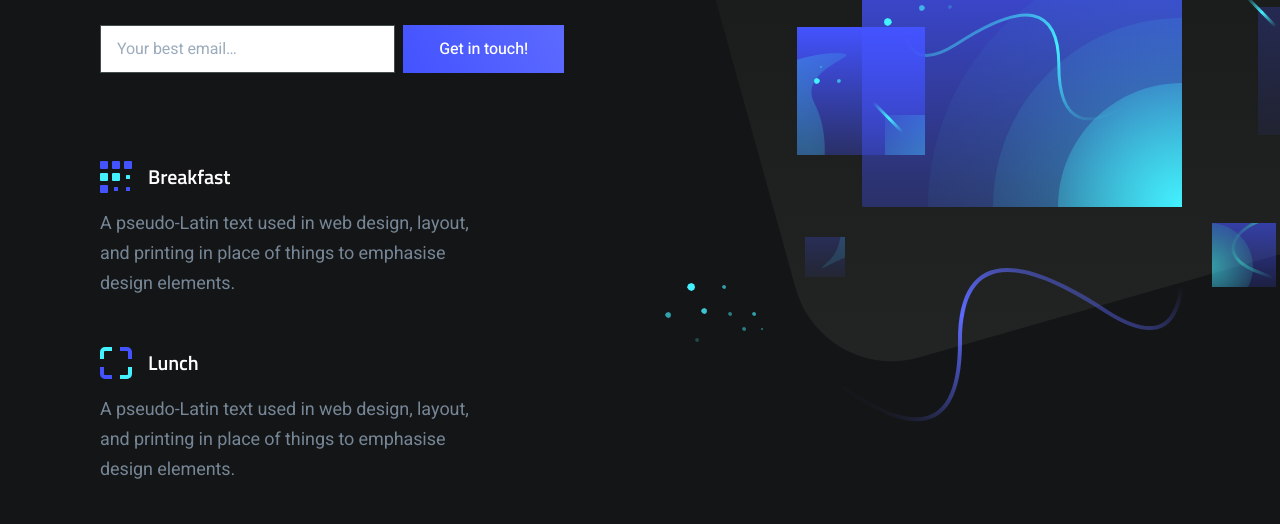
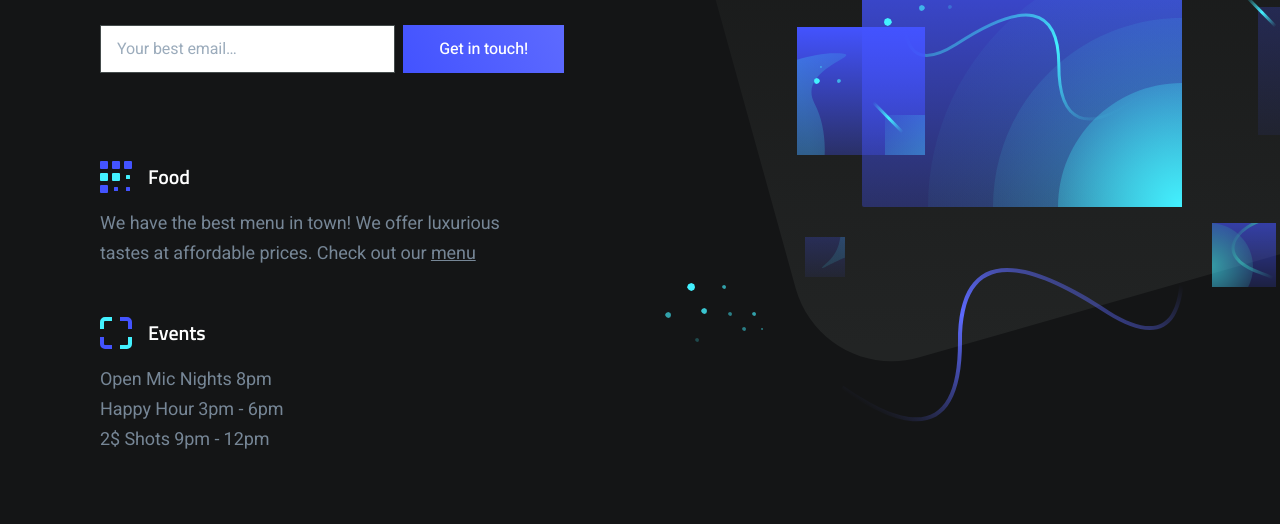
Before and after one commit to melj/template-site, a plain HTML site: page index.html in a window 1280 px wide. Shown: the part 273-797 px from the top of the page. Drawn offline with nearby package versions, Linux system fonts and the light colour scheme.

Commit message:
updated text

```diff
--- a/index.html
+++ b/index.html
@@ -351,9 +351,9 @@
 											    </g>
 											</svg>
 		                                </div>
-		                                <h4 class="feature-title m-0">Breakfast</h4>
+		                                <h4 class="feature-title m-0">Food</h4>
 									</div>
-	                                <p class="text-sm mb-0">A pseudo-Latin text used in web design, layout, and printing in place of things to emphasise design elements.</p>
+	                                <p class="text-sm mb-0">We have the best menu in town! We offer luxurious tastes at affordable prices. Check out our <a href="">menu</a></p>
 	                            </div>
 	                        </div>
 							<div class="feature">
@@ -368,9 +368,12 @@
 											    </g>
 											</svg>
 		                                </div>
-		                                <h4 class="feature-title m-0">Lunch</h4>
+		                                <h4 class="feature-title m-0">Events</h4>
 									</div>
-	                                <p class="text-sm mb-0">A pseudo-Latin text used in web design, layout, and printing in place of things to emphasise design elements.</p>
+	                                <p class="text-sm mb-0">Open Mic Nights 8pm</p>
+	                                <p class="text-sm mb-0">Happy Hour 3pm - 6pm</p>
+	                                <p class="text-sm mb-0">2$ Shots 9pm - 12pm</p>
+	                              	</p>
 	                            </div>
 	                        </div>
 							<div class="feature">
```
